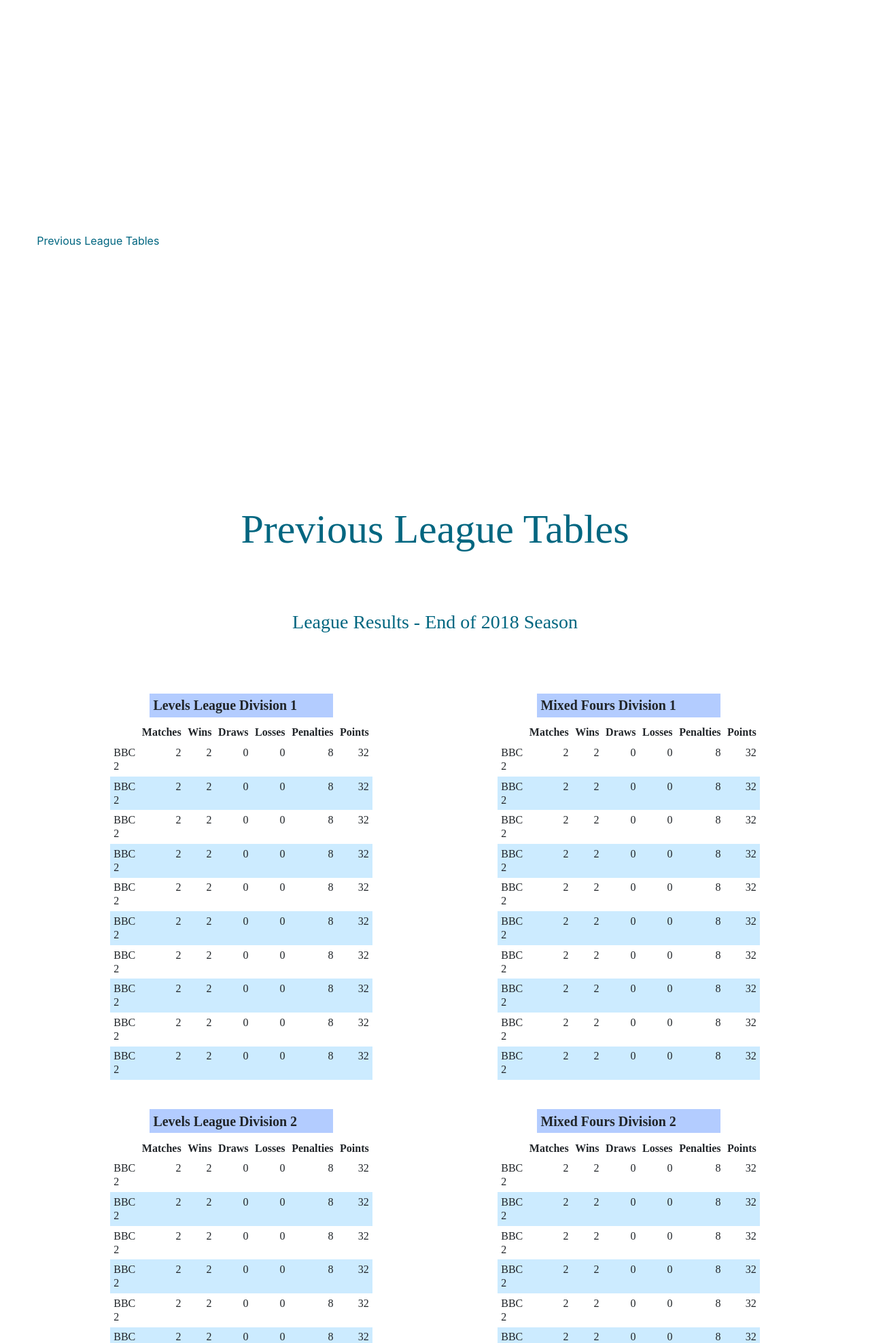
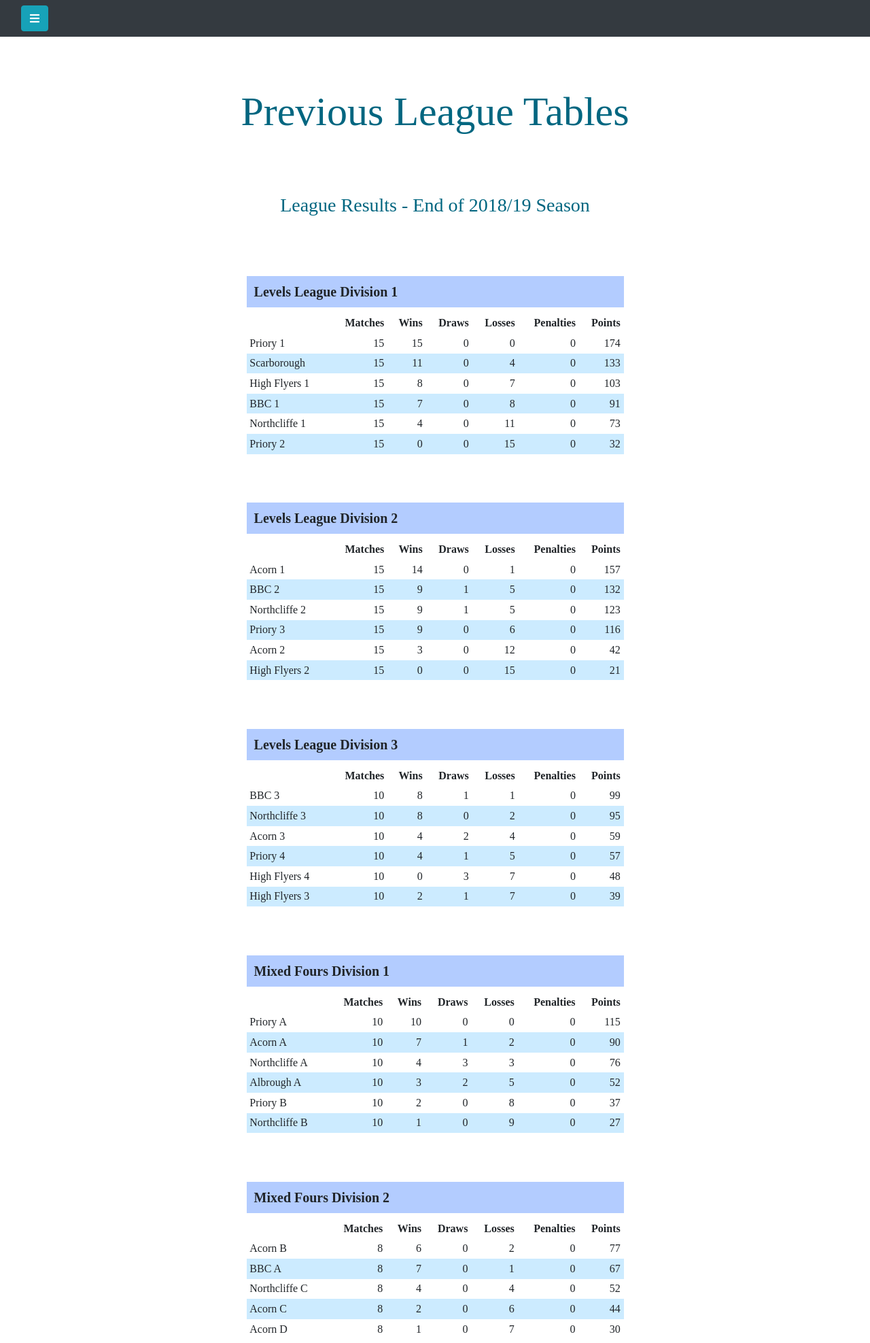
Before and after one commit to Japeaco/Badminton-website, a PHP site: page /previousLeagueTables.php in a window 1280 px wide. Shown: the top 1975 px of the page at 68% size. Run offline with PHP 8.4, Linux system fonts and the light colour scheme; some libraries are stand-ins or nearby versions.

Commit message:
Update previousLeagueTables.php

```diff
--- a/previousLeagueTables.php
+++ b/previousLeagueTables.php
@@ -1,80 +1,50 @@
 <!DOCTYPE html>
 <html>
 <head>
-	<title>Badminton Home</title>
+	<title>Previous League Tables</title>
 	<meta charset="utf-8">
 	<meta name="viewport" content="width=device-width, initial-scale=1">
 	<link rel="stylesheet" href="badmintonStyle.css">
 	<link rel="stylesheet" href="https://maxcdn.bootstrapcdn.com/bootstrap/4.3.1/css/bootstrap.min.css">
 	<link rel="stylesheet" href="https://use.fontawesome.com/releases/v5.8.2/css/all.css" integrity="sha384-oS3vJWv+0UjzBfQzYUhtDYW+Pj2yciDJxpsK1OYPAYjqT085Qq/1cq5FLXAZQ7Ay" crossorigin="anonymous">
 	<script src="https://ajax.googleapis.com/ajax/libs/jquery/3.3.1/jquery.min.js"></script>
-	<script src="badmintonJS.js"></script>
+	<script src="javascript.js" defer="true"></script>
 	<script src="https://cdnjs.cloudflare.com/ajax/libs/popper.js/1.14.7/umd/popper.min.js"></script>
 	<script src="https://maxcdn.bootstrapcdn.com/bootstrap/4.3.1/js/bootstrap.min.js"></script>
+	<style>
+    #previousItem {
+        color:#006680;
+    }
+    </style>
 </head>
 <body>
 
+<div class="wrapper">
+
 <!-- side navigation -->
-<nav class="nav">
-  <!-- Links -->
-  <ul class="navbar-nav">
-    <li class="nav-item">
-      <a class="nav-link" id="topList" href="home.php">Bridlington and District Badminton association</a>
-    </li>
-    <li class="nav-item">
-      <a class="nav-link" href="home.php">Home</a>
-    </li>
-    <li class="nav-item">
-      <a class="nav-link" href="join.php">Join</a>
-    </li>
-	<button class="navbar-toggler" type="button" data-toggle="collapse" data-target="#navbarToggleExternalContent">
-	  Current League Tables
-	</button>
-	<div class="collapse" id="navbarToggleExternalContent">
-      <ul class="navbar-nav">
-        <li class="nav-item">
-          <a id="sideCollapsed" class="nav-link" href="levelDoubles.php">Level Doubles</a>
-        </li>
-        <li class="nav-item">
-          <a id="sideCollapsed" class="nav-link" href="mixedFours.php">Mixed Fours</a>
-        </li>
-      </ul>
+<nav class="nav bg-dark" id="sidebar">
+    <div class="sideNavigationBar" id="sideNavigationBar"></div>
+</nav>
+
+<div class="collapseButton">
+ <nav class="navbar navbar-expand-sm bg-dark navbar-dark sticky-top">
+    <div class="container-fluid">
+        <button type="button" id="sidebarCollapse" class="btn btn-info">
+            <i class="fa fa-bars"></i>
+        </button>
     </div>
-	<li class="nav-item">
-      <a class="nav-link" href="previousLeagueTables.php" style="color:#006680">Previous League Tables</a>
-    </li>
-	<li class="nav-item">
-      <a class="nav-link" href="matches.php">Matches</a>
-    </li>
-	<li class="nav-item">
-      <a class="nav-link" href="leagueRules.php">League Rules</a>
-    </li>
-	<li class="nav-item">
-      <a class="nav-link" href="scoresheets.php">Score Sheets</a>
-    </li>
-	<li class="nav-item">
-      <a class="nav-link" href="tournamentData.php">Tournament Dates</a>
-    </li>
-	<li class="nav-item">
-      <a class="nav-link" href="racketServices.php">Racket Stringing Services</a>
-    </li>
-	<li class="nav-item">
-      <a class="nav-link" href="events.php">Events</a>
-    </li>
-  </ul>
 </nav>
+</div>
 
 <div class="main">
 
 <h1 class="titleText">Previous League Tables</h1>
 
 <div class="homeText">
-  <h3 class="previousLeaguesHeader">League Results - End of 2018 Season</h3>
+  <h3 class="previousLeaguesHeader">League Results - End of 2018/19 Season</h3>
 </div>
 
 <div class="container">
-<div class="row">
-  <div class="col-sm-6" style="">
     <div class="indTable">
     <h5 class="tableHeader mx-auto">Levels League Division 1</h5>
     <table class="table table-borderless table-sm mx-auto">
@@ -91,95 +61,60 @@
 	</thead>
 	<tbody>
 	  <tr>
-	    <td style="text-align:left">BBC 2</td>
-		<td>2</td>
-	    <td>2</td>
+	    <td style="text-align:left">Priory 1</td>
+		<td>15</td>
+	    <td>15</td>
 		<td>0</td>
 		<td>0</td>
+		<td>0</td>
+		<td>174</td>
+      </tr>
+	  <tr>
+	    <td style="text-align:left">Scarborough</td>
+		<td>15</td>
+	    <td>11</td>
+		<td>0</td>
+		<td>4</td>
+		<td>0</td>
+		<td>133</td>
+      </tr>
+	  <tr>
+	    <td style="text-align:left">High Flyers 1</td>
+		<td>15</td>
+	    <td>8</td>
+		<td>0</td>
+		<td>7</td>
+		<td>0</td>
+		<td>103</td>
+      </tr>
+	  <tr>
+	    <td style="text-align:left">BBC 1</td>
+		<td>15</td>
+	    <td>7</td>
+		<td>0</td>
 		<td>8</td>
+		<td>0</td>
+		<td>91</td>
+      </tr>
+	  <tr>
+	    <td style="text-align:left">Northcliffe 1</td>
+		<td>15</td>
+	    <td>4</td>
+		<td>0</td>
+		<td>11</td>
+		<td>0</td>
+		<td>73</td>
+      </tr>
+	  <tr>
+	    <td style="text-align:left">Priory 2</td>
+		<td>15</td>
+	    <td>0</td>
+		<td>0</td>
+		<td>15</td>
+		<td>0</td>
 		<td>32</td>
       </tr>
-	  <tr>
-	    <td style="text-align:left">BBC 2</td>
-		<td>2</td>
-	    <td>2</td>
-		<td>0</td>
-		<td>0</td>
-		<td>8</td>
-		<td>32</td>
-      </tr>
-	  <tr>
-	    <td style="text-align:left">BBC 2</td>
-		<td>2</td>
-	    <td>2</td>
-		<td>0</td>
-		<td>0</td>
-		<td>8</td>
-		<td>32</td>
-      </tr>
-	  <tr>
-	    <td style="text-align:left">BBC 2</td>
-		<td>2</td>
-	    <td>2</td>
-		<td>0</td>
-		<td>0</td>
-		<td>8</td>
-		<td>32</td>
-      </tr>
-	  <tr>
-	    <td style="text-align:left">BBC 2</td>
-		<td>2</td>
-	    <td>2</td>
-		<td>0</td>
-		<td>0</td>
-		<td>8</td>
-		<td>32</td>
-      </tr>
-	  <tr>
-	    <td style="text-align:left">BBC 2</td>
-		<td>2</td>
-	    <td>2</td>
-		<td>0</td>
-		<td>0</td>
-		<td>8</td>
-		<td>32</td>
-      </tr>
-	  <tr>
-	    <td style="text-align:left">BBC 2</td>
-		<td>2</td>
-	    <td>2</td>
-		<td>0</td>
-		<td>0</td>
-		<td>8</td>
-		<td>32</td>
-      </tr>
-	  <tr>
-	    <td style="text-align:left">BBC 2</td>
-		<td>2</td>
-	    <td>2</td>
-		<td>0</td>
-		<td>0</td>
-		<td>8</td>
-		<td>32</td>
-      </tr>
-	  <tr>
-	    <td style="text-align:left">BBC 2</td>
-		<td>2</td>
-	    <td>2</td>
-		<td>0</td>
-		<td>0</td>
-		<td>8</td>
-		<td>32</td>
-      </tr>
-	  <tr>
-	    <td style="text-align:left">BBC 2</td>
-		<td>2</td>
-	    <td>2</td>
-		<td>0</td>
-		<td>0</td>
-		<td>8</td>
-		<td>32</td>
-      </tr>
+
 	</tbody>
 	</table>
 	</div>
@@ -199,95 +134,60 @@
 	</thead>
 	<tbody>
 	  <tr>
-	    <td style="text-align:left">BBC 2</td>
-		<td>2</td>
-	    <td>2</td>
+	    <td style="text-align:left">Acorn 1</td>
+		<td>15</td>
+	    <td>14</td>
 		<td>0</td>
+		<td>1</td>
 		<td>0</td>
-		<td>8</td>
-		<td>32</td>
+		<td>157</td>
       </tr>
 	  <tr>
 	    <td style="text-align:left">BBC 2</td>
-		<td>2</td>
-	    <td>2</td>
+		<td>15</td>
+	    <td>9</td>
+		<td>1</td>
+		<td>5</td>
 		<td>0</td>
-		<td>0</td>
-		<td>8</td>
-		<td>32</td>
+		<td>132</td>
       </tr>
 	  <tr>
-	    <td style="text-align:left">BBC 2</td>
-		<td>2</td>
-	    <td>2</td>
+	    <td style="text-align:left">Northcliffe 2</td>
+		<td>15</td>
+	    <td>9</td>
+		<td>1</td>
+		<td>5</td>
 		<td>0</td>
-		<td>0</td>
-		<td>8</td>
-		<td>32</td>
+		<td>123</td>
       </tr>
 	  <tr>
-	    <td style="text-align:left">BBC 2</td>
-		<td>2</td>
-	    <td>2</td>
+	    <td style="text-align:left">Priory 3</td>
+		<td>15</td>
+	    <td>9</td>
 		<td>0</td>
+		<td>6</td>
 		<td>0</td>
-		<td>8</td>
-		<td>32</td>
+		<td>116</td>
       </tr>
 	  <tr>
-	    <td style="text-align:left">BBC 2</td>
-		<td>2</td>
-	    <td>2</td>
+	    <td style="text-align:left">Acorn 2</td>
+		<td>15</td>
+	    <td>3</td>
 		<td>0</td>
+		<td>12</td>
 		<td>0</td>
-		<td>8</td>
-		<td>32</td>
+		<td>42</td>
       </tr>
 	  <tr>
-	    <td style="text-align:left">BBC 2</td>
-		<td>2</td>
-	    <td>2</td>
+	    <td style="text-align:left">High Flyers 2</td>
+		<td>15</td>
+	    <td>0</td>
 		<td>0</td>
+		<td>15</td>
 		<td>0</td>
-		<td>8</td>
-		<td>32</td>
+		<td>21</td>
       </tr>
-	  <tr>
-	    <td style="text-align:left">BBC 2</td>
-		<td>2</td>
-	    <td>2</td>
-		<td>0</td>
-		<td>0</td>
-		<td>8</td>
-		<td>32</td>
-      </tr>
-	  <tr>
-	    <td style="text-align:left">BBC 2</td>
-		<td>2</td>
-	    <td>2</td>
-		<td>0</td>
-		<td>0</td>
-		<td>8</td>
-		<td>32</td>
-      </tr>
-	  <tr>
-	    <td style="text-align:left">BBC 2</td>
-		<td>2</td>
-	    <td>2</td>
-		<td>0</td>
-		<td>0</td>
-		<td>8</td>
-		<td>32</td>
-      </tr>
-	  <tr>
-	    <td style="text-align:left">BBC 2</td>
-		<td>2</td>
-	    <td>2</td>
-		<td>0</td>
-		<td>0</td>
-		<td>8</td>
-		<td>32</td>
-      </tr>
+
 	</tbody>
 	</table>
 	</div>
@@ -307,100 +207,63 @@
 	</thead>
 	<tbody>
 	  <tr>
-	    <td style="text-align:left">BBC 2</td>
-		<td>2</td>
-	    <td>2</td>
+	    <td style="text-align:left">BBC 3</td>
+		<td>10</td>
+	    <td>8</td>
+		<td>1</td>
+		<td>1</td>
 		<td>0</td>
-		<td>0</td>
-		<td>8</td>
-		<td>32</td>
+		<td>99</td>
       </tr>
 	  <tr>
-	    <td style="text-align:left">BBC 2</td>
+	    <td style="text-align:left">Northcliffe 3</td>
+		<td>10</td>
+	    <td>8</td>
+		<td>0</td>
 		<td>2</td>
-	    <td>2</td>
 		<td>0</td>
-		<td>0</td>
-		<td>8</td>
-		<td>32</td>
+		<td>95</td>
       </tr>
 	  <tr>
-	    <td style="text-align:left">BBC 2</td>
+	    <td style="text-align:left">Acorn 3</td>
+		<td>10</td>
+	    <td>4</td>
 		<td>2</td>
-	    <td>2</td>
+		<td>4</td>
 		<td>0</td>
-		<td>0</td>
-		<td>8</td>
-		<td>32</td>
+		<td>59</td>
       </tr>
 	  <tr>
-	    <td style="text-align:left">BBC 2</td>
-		<td>2</td>
-	    <td>2</td>
+	    <td style="text-align:left">Priory 4</td>
+		<td>10</td>
+	    <td>4</td>
+		<td>1</td>
+		<td>5</td>
 		<td>0</td>
-		<td>0</td>
-		<td>8</td>
-		<td>32</td>
+		<td>57</td>
       </tr>
 	  <tr>
-	    <td style="text-align:left">BBC 2</td>
-		<td>2</td>
-	    <td>2</td>
+	    <td style="text-align:left">High Flyers 4</td>
+		<td>10</td>
+	    <td>0</td>
+		<td>3</td>
+		<td>7</td>
 		<td>0</td>
-		<td>0</td>
-		<td>8</td>
-		<td>32</td>
+		<td>48</td>
       </tr>
 	  <tr>
-	    <td style="text-align:left">BBC 2</td>
-		<td>2</td>
+	    <td style="text-align:left">High Flyers 3</td>
+		<td>10</td>
 	    <td>2</td>
+		<td>1</td>
+		<td>7</td>
 		<td>0</td>
-		<td>0</td>
-		<td>8</td>
-		<td>32</td>
+		<td>39</td>
       </tr>
-	  <tr>
-	    <td style="text-align:left">BBC 2</td>
-		<td>2</td>
-	    <td>2</td>
-		<td>0</td>
-		<td>0</td>
-		<td>8</td>
-		<td>32</td>
-      </tr>
-	  <tr>
-	    <td style="text-align:left">BBC 2</td>
-		<td>2</td>
-	    <td>2</td>
-		<td>0</td>
-		<td>0</td>
-		<td>8</td>
-		<td>32</td>
-      </tr>
-	  <tr>
-	    <td style="text-align:left">BBC 2</td>
-		<td>2</td>
-	    <td>2</td>
-		<td>0</td>
-		<td>0</td>
-		<td>8</td>
-		<td>32</td>
-      </tr>
-	  <tr>
-	    <td style="text-align:left">BBC 2</td>
-		<td>2</td>
-	    <td>2</td>
-		<td>0</td>
-		<td>0</td>
-		<td>8</td>
-		<td>32</td>
-      </tr>
+
 	</tbody>
 	</table>
-	</div>
-	</div>
-  <div class="col-sm-6">
+  </div>
   <div class="indTable">
   <h5 class="tableHeader mx-auto">Mixed Fours Division 1</h5>
     <table class="table table-borderless table-sm mx-auto">
@@ -417,95 +280,60 @@
 	</thead>
 	<tbody>
 	  <tr>
-	    <td style="text-align:left">BBC 2</td>
+	    <td style="text-align:left">Priory A</td>
+		<td>10</td>
+	    <td>10</td>
+		<td>0</td>
+		<td>0</td>
+		<td>0</td>
+		<td>115</td>
+      </tr>
+	  <tr>
+	    <td style="text-align:left">Acorn A</td>
+		<td>10</td>
+	    <td>7</td>
+		<td>1</td>
 		<td>2</td>
+		<td>0</td>
+		<td>90</td>
+      </tr>
+	  <tr>
+	    <td style="text-align:left">Northcliffe A</td>
+		<td>10</td>
+	    <td>4</td>
+		<td>3</td>
+		<td>3</td>
+		<td>0</td>
+		<td>76</td>
+      </tr>
+	  <tr>
+	    <td style="text-align:left">Albrough A</td>
+		<td>10</td>
+	    <td>3</td>
+		<td>2</td>
+		<td>5</td>
+		<td>0</td>
+		<td>52</td>
+      </tr>
+	  <tr>
+	    <td style="text-align:left">Priory B</td>
+		<td>10</td>
 	    <td>2</td>
 		<td>0</td>
+		<td>8</td>
 		<td>0</td>
-		<td>8</td>
-		<td>32</td>
+		<td>37</td>
       </tr>
 	  <tr>
-	    <td style="text-align:left">BBC 2</td>
-		<td>2</td>
-	    <td>2</td>
+	    <td style="text-align:left">Northcliffe B</td>
+		<td>10</td>
+	    <td>1</td>
 		<td>0</td>
+		<td>9</td>
 		<td>0</td>
-		<td>8</td>
-		<td>32</td>
+		<td>27</td>
       </tr>
-	  <tr>
-	    <td style="text-align:left">BBC 2</td>
-		<td>2</td>
-	    <td>2</td>
-		<td>0</td>
-		<td>0</td>
-		<td>8</td>
-		<td>32</td>
-      </tr>
-	  <tr>
-	    <td style="text-align:left">BBC 2</td>
-		<td>2</td>
-	    <td>2</td>
-		<td>0</td>
-		<td>0</td>
-		<td>8</td>
-		<td>32</td>
-      </tr>
-	  <tr>
-	    <td style="text-align:left">BBC 2</td>
-		<td>2</td>
-	    <td>2</td>
-		<td>0</td>
-		<td>0</td>
-		<td>8</td>
-		<td>32</td>
-      </tr>
-	  <tr>
-	    <td style="text-align:left">BBC 2</td>
-		<td>2</td>
-	    <td>2</td>
-		<td>0</td>
-		<td>0</td>
-		<td>8</td>
-		<td>32</td>
-      </tr>
-	  <tr>
-	    <td style="text-align:left">BBC 2</td>
-		<td>2</td>
-	    <td>2</td>
-		<td>0</td>
-		<td>0</td>
-		<td>8</td>
-		<td>32</td>
-      </tr>
-	  <tr>
-	    <td style="text-align:left">BBC 2</td>
-		<td>2</td>
-	    <td>2</td>
-		<td>0</td>
-		<td>0</td>
-		<td>8</td>
-		<td>32</td>
-      </tr>
-	  <tr>
-	    <td style="text-align:left">BBC 2</td>
-		<td>2</td>
-	    <td>2</td>
-		<td>0</td>
-		<td>0</td>
-		<td>8</td>
-		<td>32</td>
-      </tr>
-	  <tr>
-	    <td style="text-align:left">BBC 2</td>
-		<td>2</td>
-	    <td>2</td>
-		<td>0</td>
-		<td>0</td>
-		<td>8</td>
-		<td>32</td>
-      </tr>
+
 	  </tbody>
 	 </table>
 	 </div>
@@ -525,102 +353,61 @@
 	</thead>
 	<tbody>
 	  <tr>
-	    <td style="text-align:left">BBC 2</td>
+	    <td style="text-align:left">Acorn B</td>
+		<td>8</td>
+	    <td>6</td>
+		<td>0</td>
 		<td>2</td>
+		<td>0</td>
+		<td>77</td>
+      </tr>
+	  <tr>
+	    <td style="text-align:left">BBC A</td>
+		<td>8</td>
+	    <td>7</td>
+		<td>0</td>
+		<td>1</td>
+		<td>0</td>
+		<td>67</td>
+      </tr>
+	  <tr>
+	    <td style="text-align:left">Northcliffe C</td>
+		<td>8</td>
+	    <td>4</td>
+		<td>0</td>
+		<td>4</td>
+		<td>0</td>
+		<td>52</td>
+      </tr>
+	  <tr>
+	    <td style="text-align:left">Acorn C</td>
+		<td>8</td>
 	    <td>2</td>
 		<td>0</td>
+		<td>6</td>
 		<td>0</td>
-		<td>8</td>
-		<td>32</td>
+		<td>44</td>
       </tr>
 	  <tr>
-	    <td style="text-align:left">BBC 2</td>
-		<td>2</td>
-	    <td>2</td>
+	    <td style="text-align:left">Acorn D</td>
+		<td>8</td>
+	    <td>1</td>
 		<td>0</td>
+		<td>7</td>
 		<td>0</td>
-		<td>8</td>
-		<td>32</td>
+		<td>30</td>
       </tr>
-	  <tr>
-	    <td style="text-align:left">BBC 2</td>
-		<td>2</td>
-	    <td>2</td>
-		<td>0</td>
-		<td>0</td>
-		<td>8</td>
-		<td>32</td>
-      </tr>
-	  <tr>
-	    <td style="text-align:left">BBC 2</td>
-		<td>2</td>
-	    <td>2</td>
-		<td>0</td>
-		<td>0</td>
-		<td>8</td>
-		<td>32</td>
-      </tr>
-	  <tr>
-	    <td style="text-align:left">BBC 2</td>
-		<td>2</td>
-	    <td>2</td>
-		<td>0</td>
-		<td>0</td>
-		<td>8</td>
-		<td>32</td>
-      </tr>
-	  <tr>
-	    <td style="text-align:left">BBC 2</td>
-		<td>2</td>
-	    <td>2</td>
-		<td>0</td>
-		<td>0</td>
-		<td>8</td>
-		<td>32</td>
-      </tr>
-	  <tr>
-	    <td style="text-align:left">BBC 2</td>
-		<td>2</td>
-	    <td>2</td>
-		<td>0</td>
-		<td>0</td>
-		<td>8</td>
-		<td>32</td>
-      </tr>
-	  <tr>
-	    <td style="text-align:left">BBC 2</td>
-		<td>2</td>
-	    <td>2</td>
-		<td>0</td>
-		<td>0</td>
-		<td>8</td>
-		<td>32</td>
-      </tr>
-	  <tr>
-	    <td style="text-align:left">BBC 2</td>
-		<td>2</td>
-	    <td>2</td>
-		<td>0</td>
-		<td>0</td>
-		<td>8</td>
-		<td>32</td>
-      </tr>
-	  <tr>
-	    <td style="text-align:left">BBC 2</td>
-		<td>2</td>
-	    <td>2</td>
-		<td>0</td>
-		<td>0</td>
-		<td>8</td>
-		<td>32</td>
-      </tr>
+
 	</tbody>
 	</table>
 	</div>
-  </div>
-</div>
 </div>
 
+<div class="bottomFooter" id="bottomFooter"></div>
+
+</div>
+
+</div>
 </div>
 
 </body>
```
